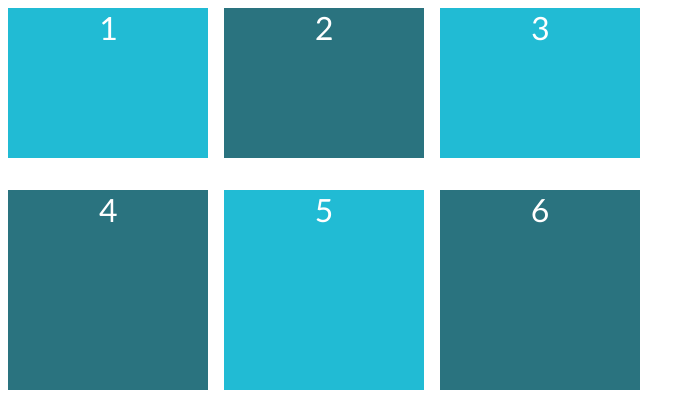
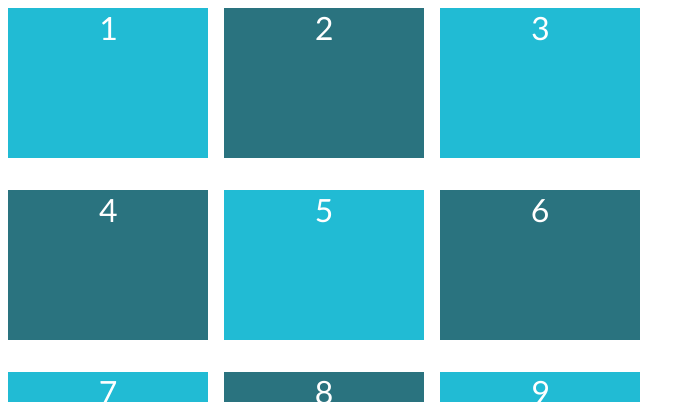
Before and after one commit to abxd39/css-project, a plain HTML site: page grid/index.html in a window 1280 px wide. Shown: the top 419 px of the page, without its empty margins (0-695 px from the left). Drawn offline with Linux system fonts and the light colour scheme.

Commit message:
feat:javascript

```diff
--- a/grid/oth.css
+++ b/grid/oth.css
@@ -1,36 +1,45 @@
 @import url("https://fonts.googleapis.com/css?family=Lato:400,400i,700");
-*{
+
+* {
     box-sizing: border-box;
 }
-body{
+
+body {
     font-family: Lato;
     font-size: 2rem;
     color: white;
-    text-align: center;
+    text-align:center;
 }
+
 /*
 odd 表示单数 even  表示双数
 */
-div:nth-child(odd){
+div:nth-child(odd) {
     background-color: #21BBD4;
 }
-div:nth-child(even){
+
+div:nth-child(even) {
     background-color: #2A737F;
 }
+
 /*
 display: 为声明语句
 */
-.grid{
+.grid {
     display: grid;
     /*
     设置列的宽度，设置了三列，显示三列
     */
     grid-template-columns: 200px 200px 200px;
-/*
+    /*
  设置行高。行数不是根据设置的个数来的
-*/
-    grid-template-rows: 150px 200px;
-    grid-auto-rows: 50px;
+ */
+    grid-template-rows: repeat(2,150px);
+    grid-auto-rows: 30px;
+    /*
+    设置列间距，行间距
+    */
+    grid-column-gap: 2rem;
     row-gap: 2rem;
     column-gap: 1rem;
 }
```
Also changed, not shown: README.md.
